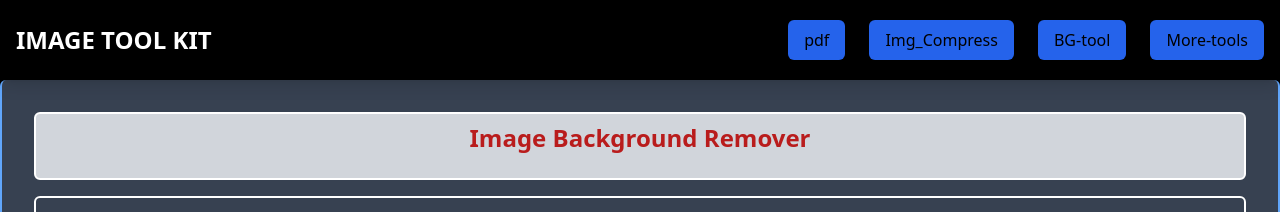
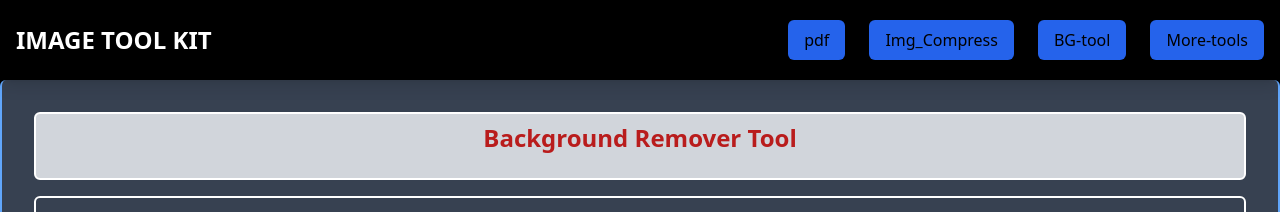
Before and after one commit to yash-io/Image-editor-Mini-project-, a React (Vite) app: page / in a window 1280 px wide. Both pictures are taken after a click on the item "BG-tool". Shown: the top 212 px of the page. Built offline with nearby package versions, Linux system fonts and the light colour scheme.

Commit message:
Update backgroundtool.jsx

```diff
--- a/src/backgroundtool.jsx
+++ b/src/backgroundtool.jsx
@@ -36,7 +36,7 @@ const RemoveBackground=() =>{
     <div className='flex justify-center text-white min-h-screen border-2 bg-gray-700 border-blue-400 border-t-0 rounded-md '>
     <div className="container mx-auto  p-8   ">
       <div className="mb-4 pt-2 border-2 border-white bg-gray-300 rounded-md">
-      <h1 className="text-2xl font-bold mb-6 text-center text-red-700 ">Image Background Remover</h1>
+      <h1 className="text-2xl font-bold mb-6 text-center text-red-700 ">Background Remover Tool</h1>
       </div>
       <div className="mb-4 border-2 border-white hover:border-blue-400  p-4 rounded-md  ">
         <label htmlFor="userImg" className="block mb-2 text-sm font-medium text-white">
```
